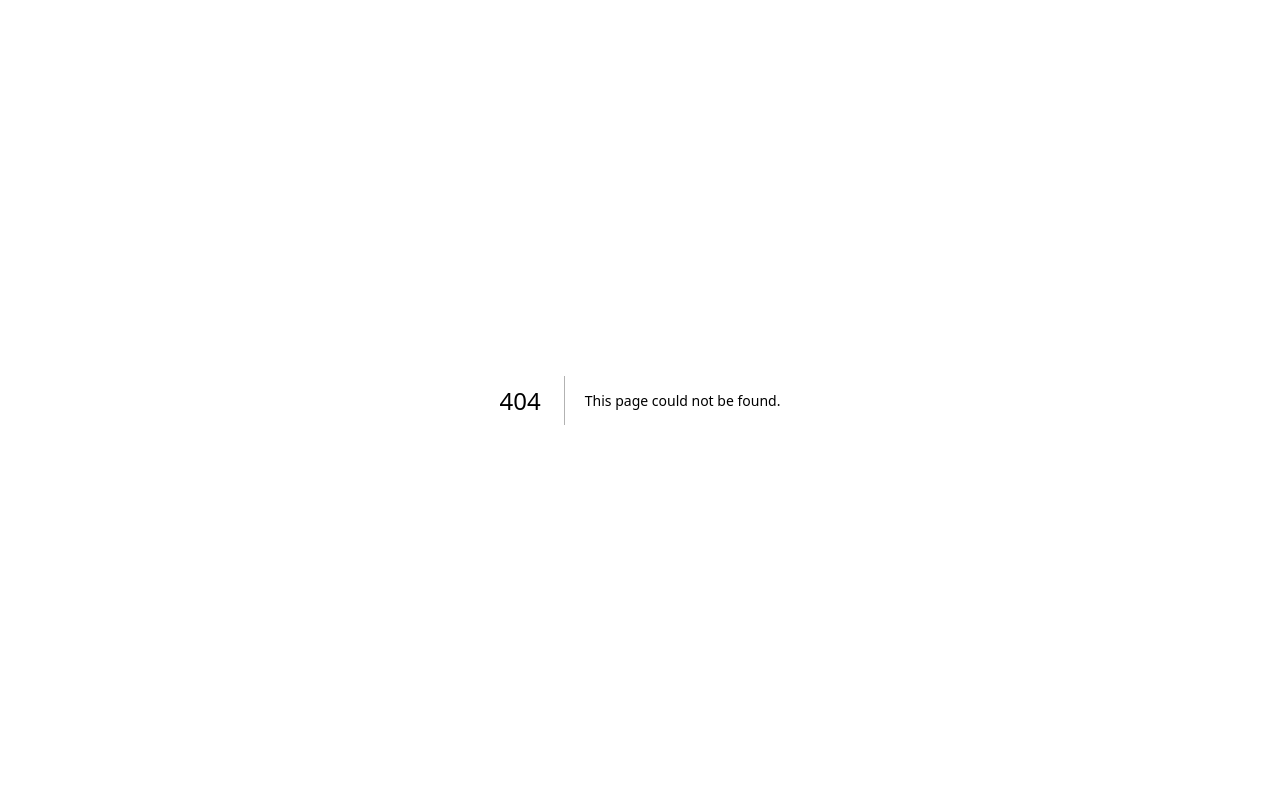
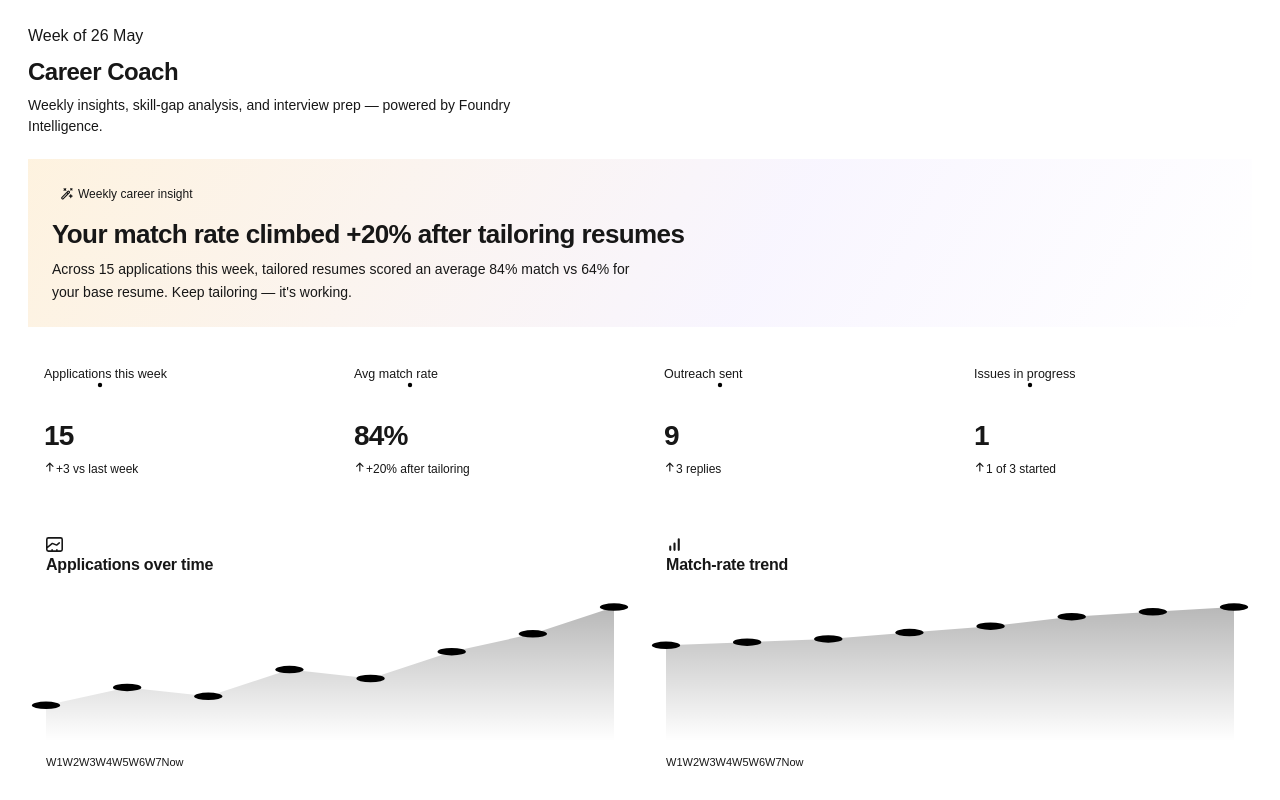
Before and after one commit to niks-nikhil-anand/CareerOS-Career-Contribution-Command-Center, a Next.js app: page /coach in a window 1280 px wide. Before the commit this address had no page. Shown: the top 800 px of the page. Built offline with nearby package versions, Linux system fonts and the light colour scheme.

Commit message:
feat: implement Coach module route and establish comprehensive CSS design tokens and base styles

```diff
--- /dev/null
+++ b/app/coach/page.tsx
@@ -0,0 +1,5 @@
+import { Coach } from "@/components/modules/Coach";
+
+export default function CoachPage() {
+  return <Coach />;
+}
```
